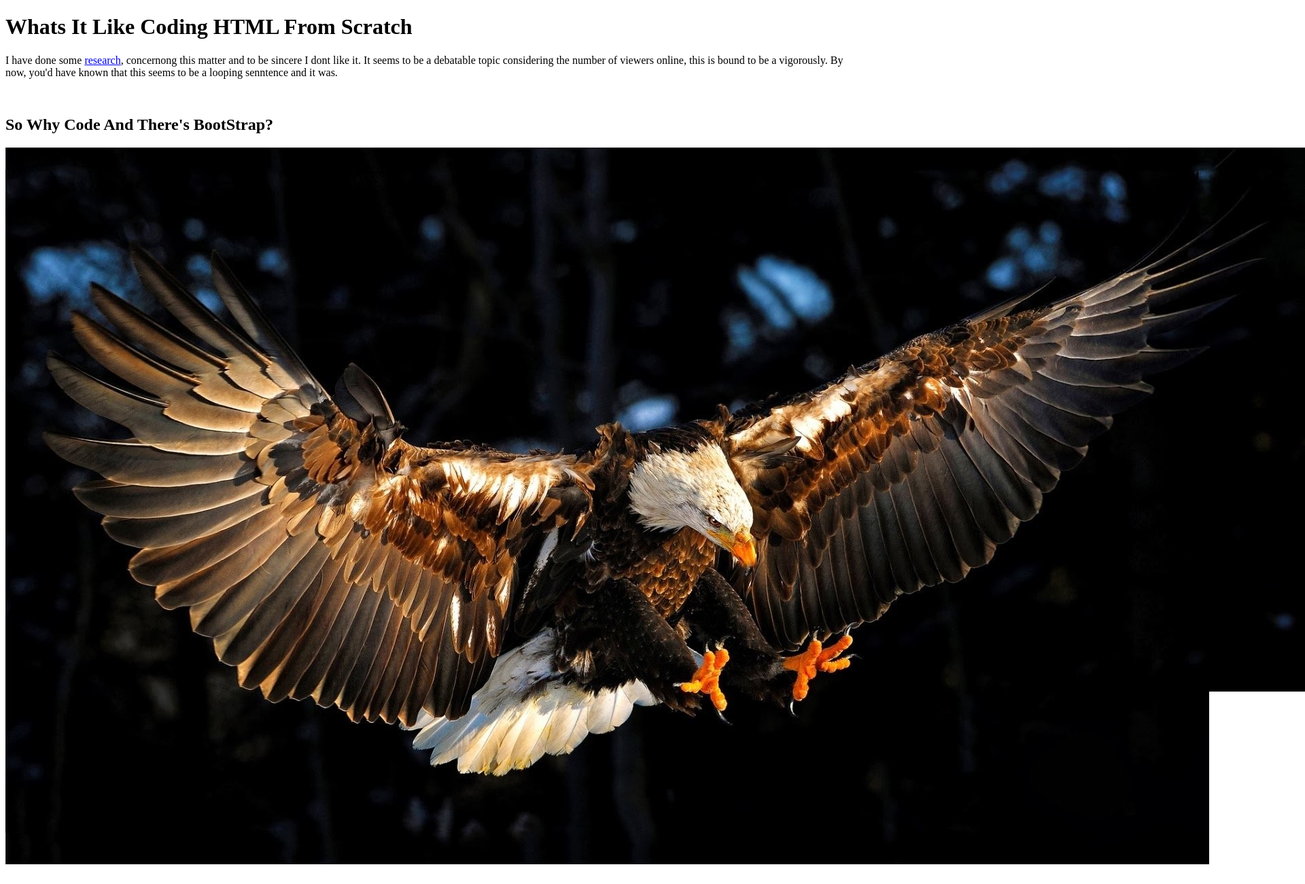
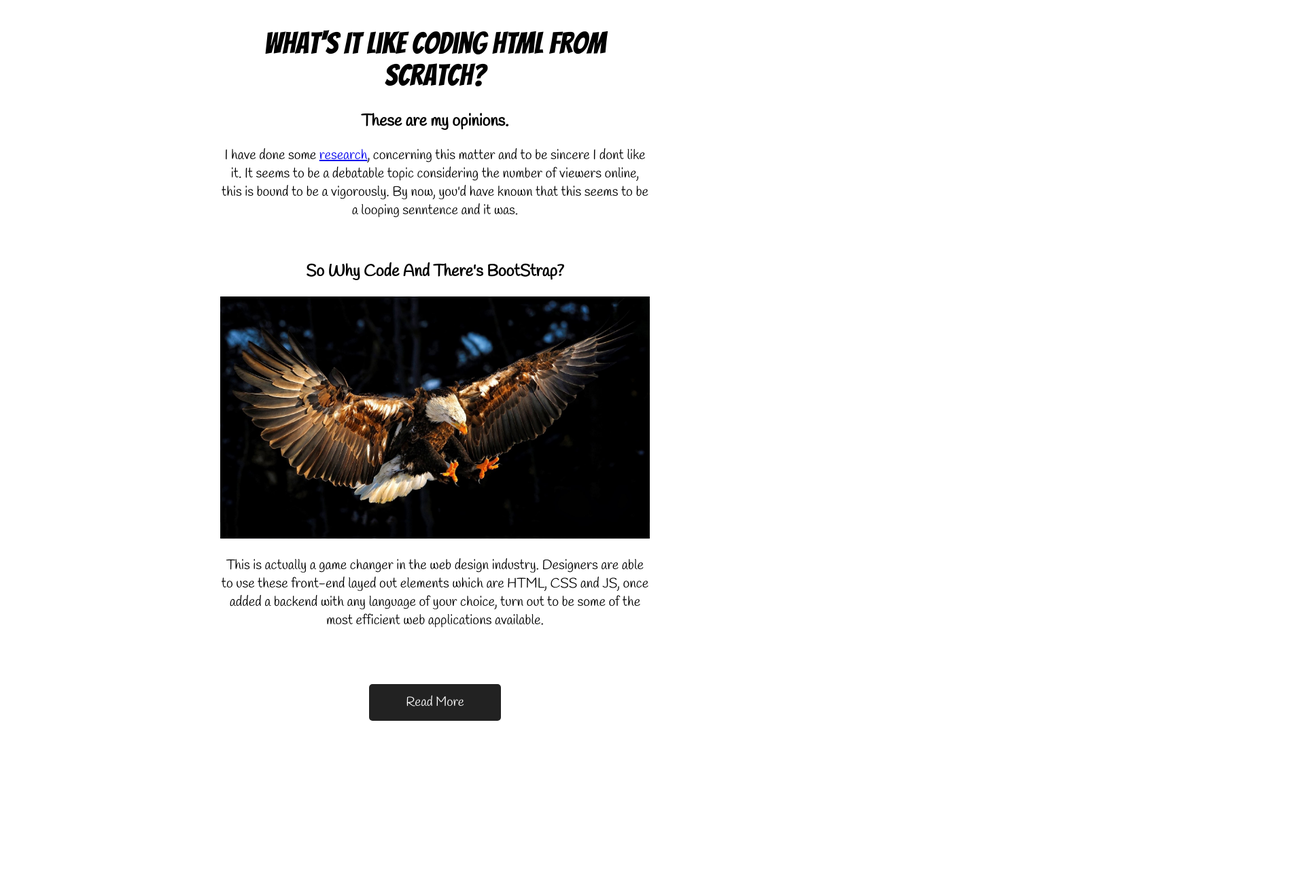
Before and after one commit to Cyrus-0101/htmlDesign, a plain HTML site: page index.html in a window 1280 px wide. Shown: the whole page at 68% size, 1920 px wide, since content can reach past the window. After the commit the page ends 1200 px from the top, so only its background shows below. Drawn offline with Linux system fonts and the light colour scheme.

Commit message:
Looks more appealing and kind of like a blog or more info page.

```diff
--- a/index.html
+++ b/index.html
@@ -4,14 +4,17 @@
     <meta charset="UTF-8">
     <meta name="viewport" content="width=device-width, initial-scale=1.0">
     <title>Home</title>
+    <link href="https://fonts.googleapis.com/css?family=Handlee&display=swap" rel="stylesheet">
+    <link href="https://fonts.googleapis.com/css?family=Bangers|Handlee&display=swap" rel="stylesheet">
+    <link rel="stylesheet" href="/styles/styles.css">
 </head>
 <body>
-    <div class="container">
-        <h1>Whats It Like Coding HTML From Scratch</h1>
-            <p>I have done some <a href="https://www.quora.com">research</a>, concernong this matter and to be sincere I dont like it. It seems to be a debatable
+    <div id="main">
+        <h1 class="color thin">What's It Like Coding HTML From Scratch?</h1>
+            <h2 class="color">These are my opinions.</h2>
+            <p class="color">I have done some <a href="https://www.quora.com">research</a>, concerning this matter and to be sincere I dont like it. It seems to be a debatable
                 topic considering the number of viewers online, this is bound to be a vigorously. By now, you'd have known that this seems to be a looping senntence and it was.</p>
-            <br/>
-
+            <br>
             <h2>So Why Code And There's BootStrap?</h2>
                 <img src="/2995010.jpg" alt="An Eagle In Web Design.">
                 <p>This is actually a game changer in the web design industry. Designers are able to use these front-end layed out elements which are HTML, CSS and JS, once added a backend with any
--- /dev/null
+++ b/styles/styles.css
@@ -0,0 +1,36 @@
+body, button {
+    font-family: 'Handlee', cursive;
+}
+
+#main {
+    width: 50%;
+    margin: 40px auto 140px;
+}
+
+h1, h2, p {
+    text-align: center;
+}
+h1 {
+    font-size: 44px;
+    font-family: 'Bangers', cursive;
+    font-weight: normal;
+}
+
+img {
+    width: 100%;
+}
+
+p {
+    font-size: 20px;
+}
+
+button {
+    margin: 80px auto 100px;
+    display: block;
+    font-size: 19px;
+    border: none;
+    padding: 14px 54px;
+    background-color: #222;
+    color: white;
+    border-radius: 5px;
+}
```
Also changed, not shown: styles.css (deleted).
